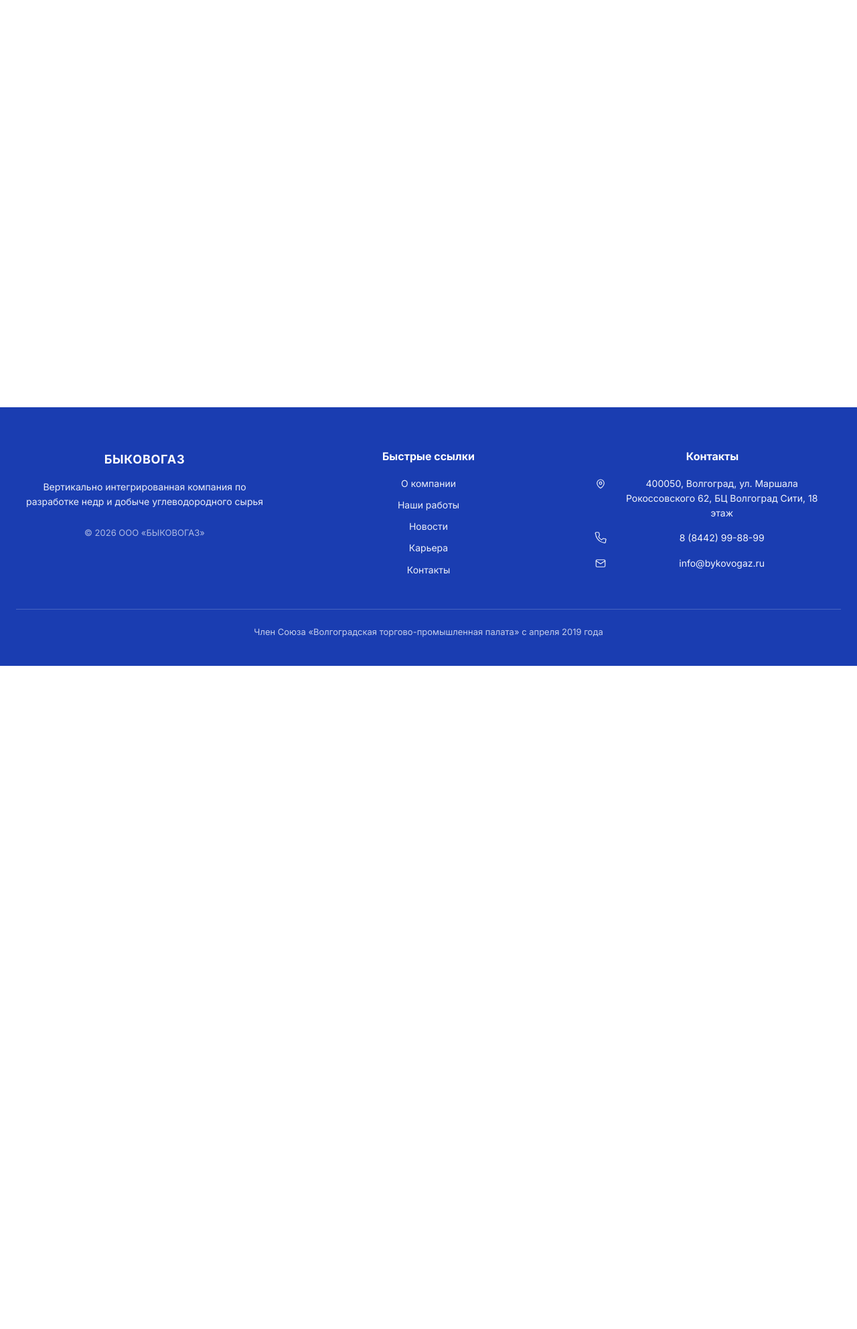
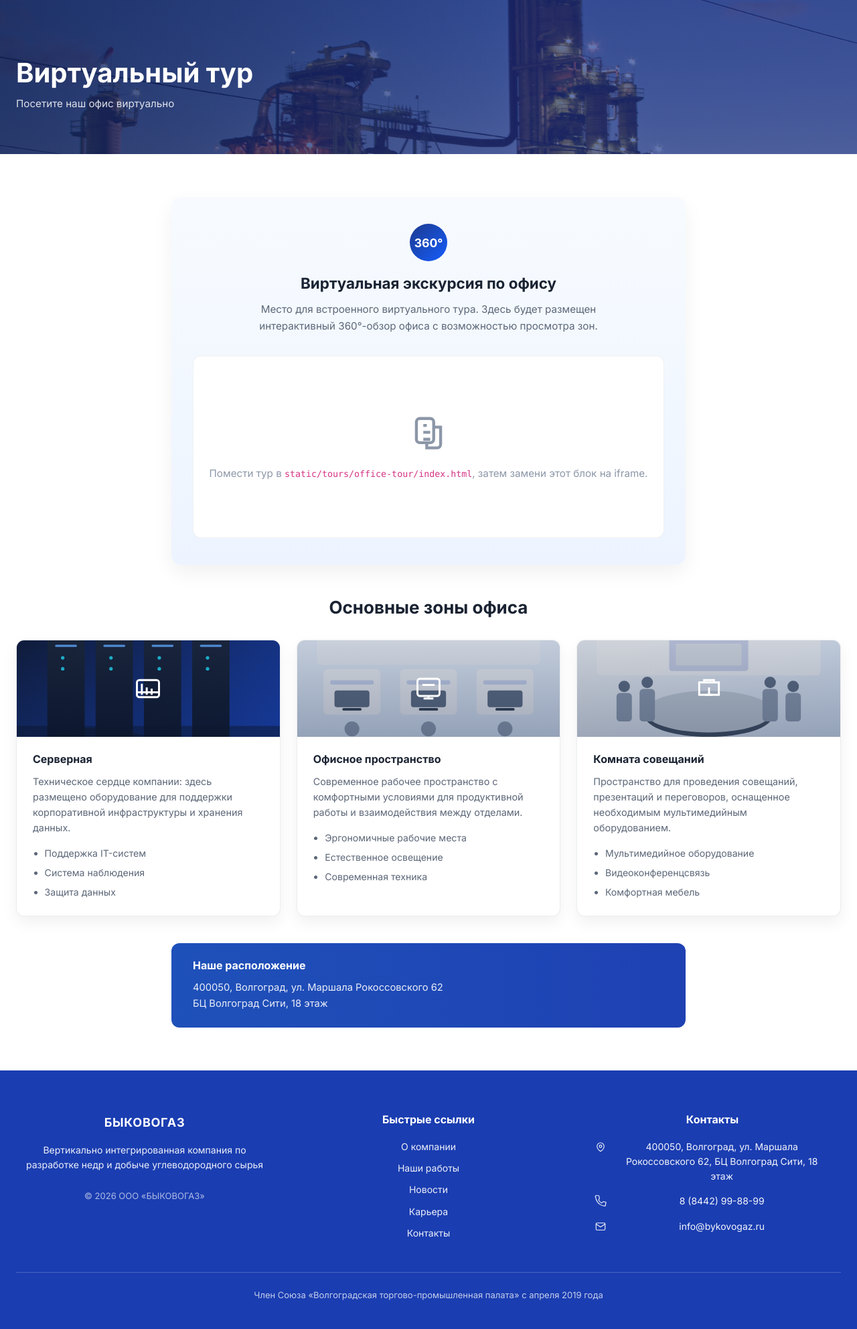
Before and after one commit to vesker034/BYKOVOGAZ, a Django app: page /about/tour/ in a window 1280 px wide. Shown: the part 90-2074 px from the top of the page at 67% size. Before the commit the page ends 1084 px from the top, so only its background shows below. Run offline with Django 5.2, Linux system fonts and the light colour scheme.

Commit message:
feat(tour): add virtual tour page layout

```diff
--- a/main/views.py
+++ b/main/views.py
@@ -42,7 +42,7 @@ def about_license(request):
 
 
 def about_tour(request):
-    return render(request, "pages/empty.html", {"page_title": "Виртуальный тур"})
+    return render(request, "pages/about_tour.html")
 
 
 def press_news(request):
--- a/static/css/style.css
+++ b/static/css/style.css
@@ -138,6 +138,15 @@ a:hover {
         linear-gradient(0deg, rgba(26, 61, 177, 0.56), rgba(26, 61, 177, 0.56));
 }
 
+.page-hero--tour {
+    background-image: url("../img/home-hero.jpg");
+}
+
+.page-hero--tour::before {
+    background: linear-gradient(90deg, rgba(10, 24, 54, 0.52) 0%, rgba(10, 24, 54, 0.18) 60%, rgba(10, 24, 54, 0.18) 100%),
+        linear-gradient(0deg, rgba(26, 61, 177, 0.6), rgba(26, 61, 177, 0.6));
+}
+
 .page-hero__inner {
     position: relative;
     z-index: 1;
@@ -644,6 +653,182 @@ a:hover {
     font-size: 0.82rem;
     line-height: 1.55;
     text-align: center;
+}
+
+.tour-page__panel {
+    max-width: 48rem;
+    margin: 0 auto;
+    padding: var(--space-10) var(--space-8);
+    border-radius: 14px;
+    background: linear-gradient(180deg, #f7fbff 0%, #edf4ff 100%);
+    box-shadow: 0 12px 30px rgba(18, 22, 31, 0.06);
+    text-align: center;
+}
+
+.tour-page__badge {
+    display: inline-flex;
+    align-items: center;
+    justify-content: center;
+    width: 3.5rem;
+    height: 3.5rem;
+    border-radius: 999px;
+    background: linear-gradient(135deg, #1c398e 0%, #155dfc 100%);
+    color: #fff;
+    font-weight: 700;
+    font-size: 1.1rem;
+}
+
+.tour-page__title {
+    margin: var(--space-5) 0 0;
+    font-family: var(--font-heading);
+    font-weight: 700;
+    font-size: 1.4rem;
+    color: var(--color-text);
+}
+
+.tour-page__lead {
+    max-width: 34rem;
+    margin: var(--space-3) auto 0;
+    font-size: 0.95rem;
+    line-height: 1.65;
+    color: var(--color-text-muted);
+}
+
+.tour-page__viewer {
+    margin-top: var(--space-8);
+    min-height: 17rem;
+    border-radius: 12px;
+    background-color: #fff;
+    border: 1px solid rgba(15, 25, 40, 0.06);
+    display: flex;
+    flex-direction: column;
+    align-items: center;
+    justify-content: center;
+    color: #8c97a8;
+}
+
+.tour-page__viewer-icon {
+    line-height: 1;
+}
+
+.tour-page__viewer-text {
+    margin-top: var(--space-4);
+    font-size: 0.95rem;
+}
+
+.tour-page__zones {
+    margin-top: var(--space-12);
+}
+
+.tour-page__grid {
+    display: grid;
+    grid-template-columns: repeat(1, minmax(0, 1fr));
+    gap: var(--space-6);
+    margin-top: var(--space-8);
+}
+
+@media (min-width: 992px) {
+    .tour-page__grid {
+        grid-template-columns: repeat(3, minmax(0, 1fr));
+    }
+}
+
+.tour-card {
+    border-radius: 12px;
+    background-color: #fff;
+    border: 1px solid rgba(15, 25, 40, 0.08);
+    box-shadow: 0 10px 22px rgba(18, 22, 31, 0.06);
+    overflow: hidden;
+}
+
+.tour-card__media {
+    min-height: 9rem;
+    display: flex;
+    align-items: center;
+    justify-content: center;
+    position: relative;
+    background: linear-gradient(180deg, #f9fbff 0%, #eef4ff 100%);
+    color: #fff;
+    background-size: cover;
+    background-position: center;
+    overflow: hidden;
+}
+
+.tour-card__media::before {
+    content: "";
+    position: absolute;
+    inset: 0;
+    background: linear-gradient(180deg, rgba(10, 24, 54, 0.18), rgba(10, 24, 54, 0.35));
+}
+
+.tour-card__media > svg {
+    position: relative;
+    z-index: 1;
+}
+
+.tour-card__media--server {
+    background-image: url("../img/tour-server-room.svg");
+}
+
+.tour-card__media--workspace {
+    background-image: url("../img/tour-office-workspace.svg");
+}
+
+.tour-card__media--meeting {
+    background-image: url("../img/tour-meeting-room.svg");
+}
+
+.tour-card__body {
+    padding: var(--space-6);
+}
+
+.tour-card__title {
+    margin: 0;
+    font-family: var(--font-heading);
+    font-weight: 700;
+    font-size: 1rem;
+    color: var(--color-text);
+}
+
+.tour-card__text {
+    margin: var(--space-3) 0 0;
+    font-size: 0.9rem;
+    line-height: 1.6;
+    color: var(--color-text-muted);
+}
+
+.tour-card__list {
+    margin: var(--space-4) 0 0;
+    padding-left: 1.1rem;
+    color: var(--color-text-muted);
+    font-size: 0.88rem;
+}
+
+.tour-card__list li + li {
+    margin-top: 0.45rem;
+}
+
+.tour-location {
+    max-width: 48rem;
+    margin: var(--space-10) auto 0;
+    padding: var(--space-6) var(--space-8);
+    border-radius: 12px;
+    background: linear-gradient(90deg, rgba(26, 77, 184, 0.98), rgba(26, 61, 177, 0.98));
+    color: #fff;
+}
+
+.tour-location__title {
+    margin: 0;
+    font-family: var(--font-heading);
+    font-weight: 700;
+    font-size: 1rem;
+}
+
+.tour-location__text {
+    margin: var(--space-3) 0 0;
+    font-size: 0.92rem;
+    line-height: 1.6;
+    color: rgba(255, 255, 255, 0.9);
 }
 
 /* --- Header (макет Figma) --- */
--- /dev/null
+++ b/templates/pages/about_tour.html
@@ -0,0 +1,107 @@
+{% extends "base.html" %}
+{% load static %}
+
+{% block title %}Виртуальный тур | БыковоГаз{% endblock %}
+
+{% block content %}
+<div class="page">
+    {% include "components/page_hero.html" with title="Виртуальный тур" lead="Посетите наш офис виртуально" hero_class="page-hero--tour" %}
+
+    <section class="section">
+        <div class="site-container">
+            <div class="tour-page__panel">
+                <div class="tour-page__badge">360°</div>
+                <h2 class="tour-page__title">Виртуальная экскурсия по офису</h2>
+                <p class="tour-page__lead">
+                    Место для встроенного виртуального тура. Здесь будет размещен интерактивный
+                    360°-обзор офиса с возможностью просмотра зон.
+                </p>
+
+                <!--
+                    Когда будешь подключать настоящий тур:
+                    1. Положи файлы тура в static/tours/office-tour/
+                    2. Если это один HTML-файл, назови его index.html
+                    3. Замени блок ниже на iframe со src="{% static 'tours/office-tour/index.html' %}"
+                -->
+                <div class="tour-page__viewer" aria-label="Зона виртуального тура">
+                    <div class="tour-page__viewer-icon" aria-hidden="true">
+                        <svg xmlns="http://www.w3.org/2000/svg" width="62" height="62" fill="none" stroke="currentColor" stroke-width="1.7" viewBox="0 0 24 24"><rect x="5" y="3" width="10" height="14" rx="2"/><path d="M9 7h2M9 11h4M9 15h4"/><path d="M15 8h4v10a2 2 0 0 1-2 2h-6v-3"/></svg>
+                    </div>
+                    <div class="tour-page__viewer-text">
+                        Помести тур в <code>static/tours/office-tour/index.html</code>,
+                        затем замени этот блок на iframe.
+                    </div>
+                </div>
+            </div>
+
+            <div class="tour-page__zones">
+                <h2 class="section__title text-center">Основные зоны офиса</h2>
+                <div class="tour-page__grid">
+                    <article class="tour-card">
+                        <div class="tour-card__media tour-card__media--server" aria-hidden="true">
+                            <svg xmlns="http://www.w3.org/2000/svg" width="44" height="44" fill="none" stroke="currentColor" stroke-width="1.6" viewBox="0 0 24 24"><rect x="3" y="5" width="18" height="14" rx="2"/><path d="M7 17V8M11 17V11M15 17v-5M3 15h18"/></svg>
+                        </div>
+                        <div class="tour-card__body">
+                            <h3 class="tour-card__title">Серверная</h3>
+                            <p class="tour-card__text">
+                                Техническое сердце компании: здесь размещено оборудование для поддержки
+                                корпоративной инфраструктуры и хранения данных.
+                            </p>
+                            <ul class="tour-card__list">
+                                <li>Поддержка IT-систем</li>
+                                <li>Система наблюдения</li>
+                                <li>Защита данных</li>
+                            </ul>
+                        </div>
+                    </article>
+
+                    <article class="tour-card">
+                        <div class="tour-card__media tour-card__media--workspace" aria-hidden="true">
+                            <svg xmlns="http://www.w3.org/2000/svg" width="44" height="44" fill="none" stroke="currentColor" stroke-width="1.6" viewBox="0 0 24 24"><rect x="3" y="4" width="18" height="14" rx="2"/><path d="M8 20h8"/><path d="M12 18v2"/><path d="M7 9h10"/></svg>
+                        </div>
+                        <div class="tour-card__body">
+                            <h3 class="tour-card__title">Офисное пространство</h3>
+                            <p class="tour-card__text">
+                                Современное рабочее пространство с комфортными условиями для продуктивной
+                                работы и взаимодействия между отделами.
+                            </p>
+                            <ul class="tour-card__list">
+                                <li>Эргономичные рабочие места</li>
+                                <li>Естественное освещение</li>
+                                <li>Современная техника</li>
+                            </ul>
+                        </div>
+                    </article>
+
+                    <article class="tour-card">
+                        <div class="tour-card__media tour-card__media--meeting" aria-hidden="true">
+                            <svg xmlns="http://www.w3.org/2000/svg" width="44" height="44" fill="none" stroke="currentColor" stroke-width="1.6" viewBox="0 0 24 24"><path d="M4 7h16v10H4z"/><path d="M8 7V5h8v2"/><path d="M12 11v6"/><path d="M9 17h6"/></svg>
+                        </div>
+                        <div class="tour-card__body">
+                            <h3 class="tour-card__title">Комната совещаний</h3>
+                            <p class="tour-card__text">
+                                Пространство для проведения совещаний, презентаций и переговоров,
+                                оснащенное необходимым мультимедийным оборудованием.
+                            </p>
+                            <ul class="tour-card__list">
+                                <li>Мультимедийное оборудование</li>
+                                <li>Видеоконференцсвязь</li>
+                                <li>Комфортная мебель</li>
+                            </ul>
+                        </div>
+                    </article>
+                </div>
+            </div>
+
+            <div class="tour-location">
+                <h2 class="tour-location__title">Наше расположение</h2>
+                <p class="tour-location__text">
+                    400050, Волгоград, ул. Маршала Рокоссовского 62
+                    <br>
+                    БЦ Волгоград Сити, 18 этаж
+                </p>
+            </div>
+        </div>
+    </section>
+</div>
+{% endblock %}
```
Also changed, not shown: static/img/tour-meeting-room.svg (added), static/img/tour-office-workspace.svg (added), static/img/tour-server-room.svg (added), 1 other file.
